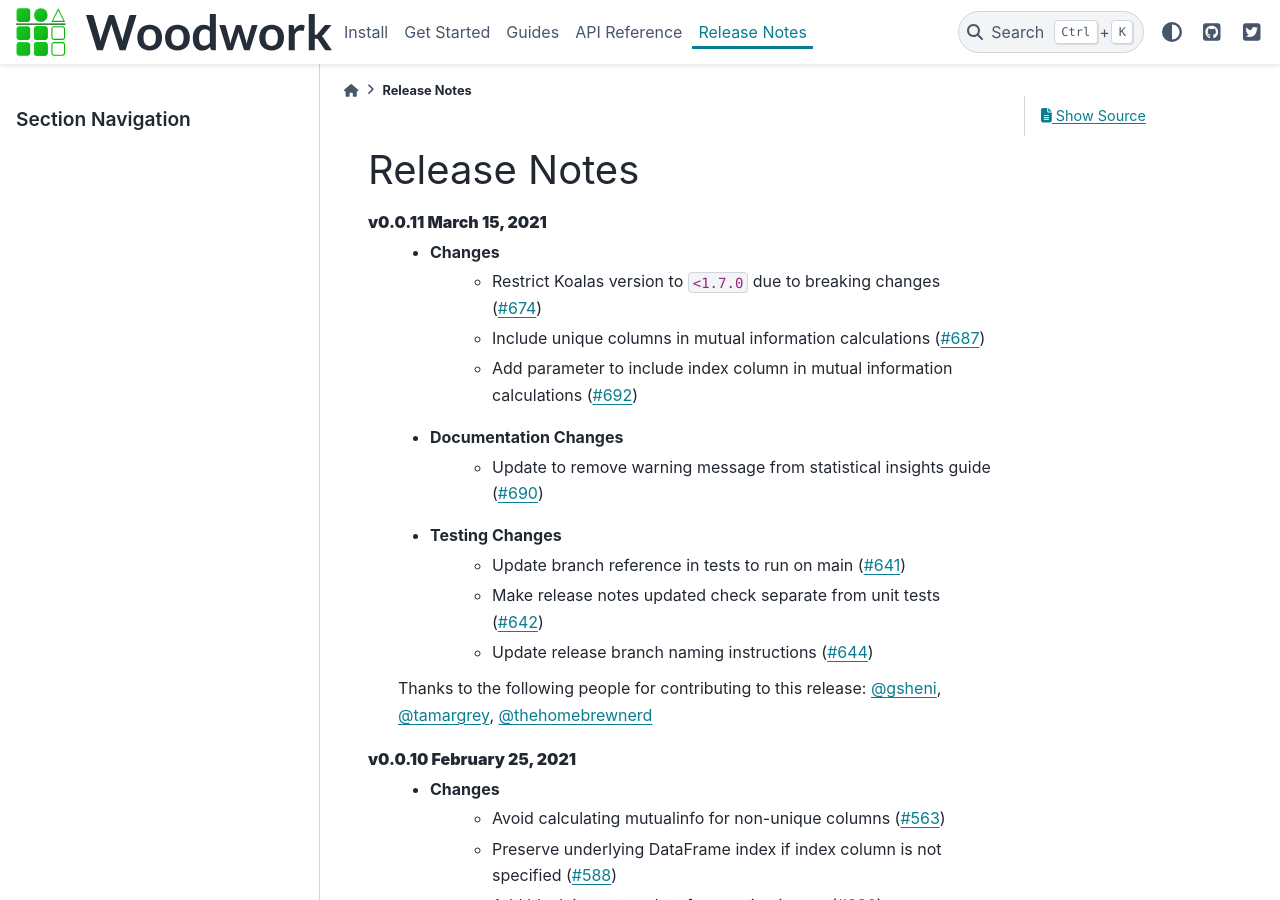
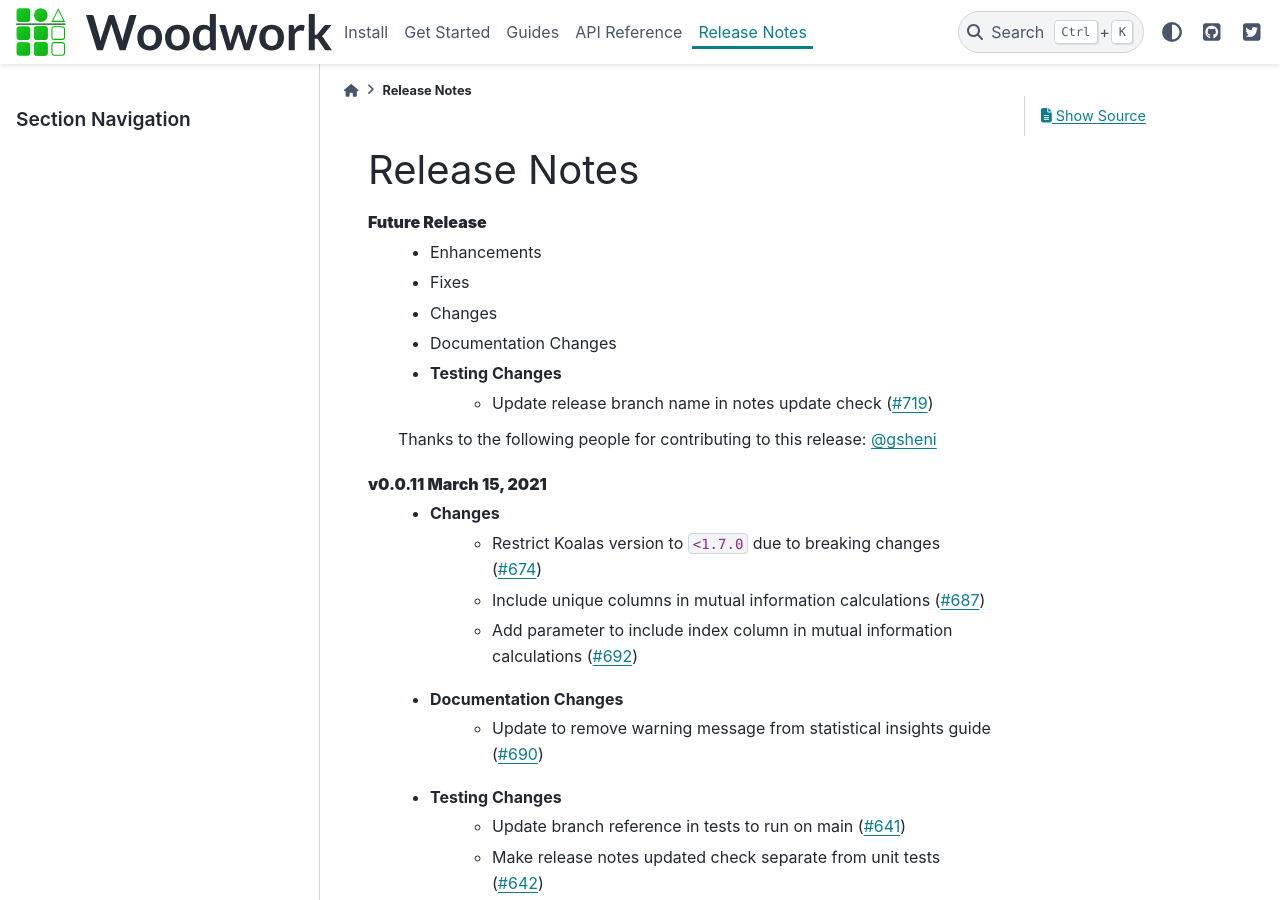
Before and after one commit to alteryx/woodwork, a Sphinx documentation site: the page built from docs/source/release_notes.rst, in a window 1280 px wide and 900 px high. Built offline with Sphinx 7.4.7 and the PyData theme 0.15.4, drawn with Linux system fonts in a browser that asks for light colours; comment, search, counter and statistics services are not loaded.

Commit message:
Update release_notes.rst

```diff
--- a/docs/source/release_notes.rst
+++ b/docs/source/release_notes.rst
@@ -2,14 +2,16 @@
 
 Release Notes
 -------------
-.. **Future Release**
+**Future Release**
     * Enhancements
     * Fixes
     * Changes
     * Documentation Changes
     * Testing Changes
+        * Update release branch name in notes update check (:pr:`719`)
 
-.. Thanks to the following people for contributing to this release:
+    Thanks to the following people for contributing to this release:
+    :user:`gsheni`
 
 **v0.0.11 March 15, 2021**
     * Changes
```
